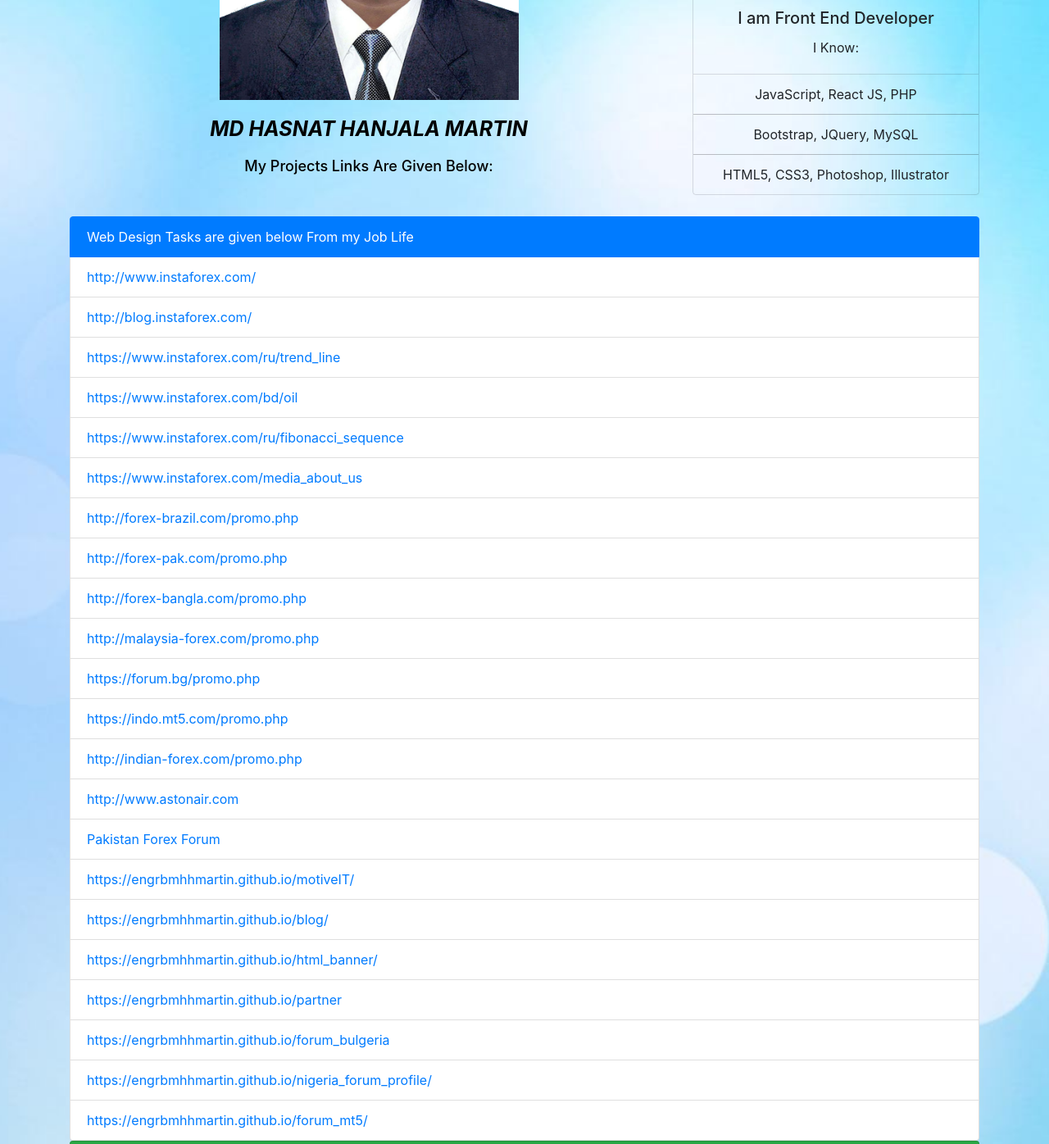
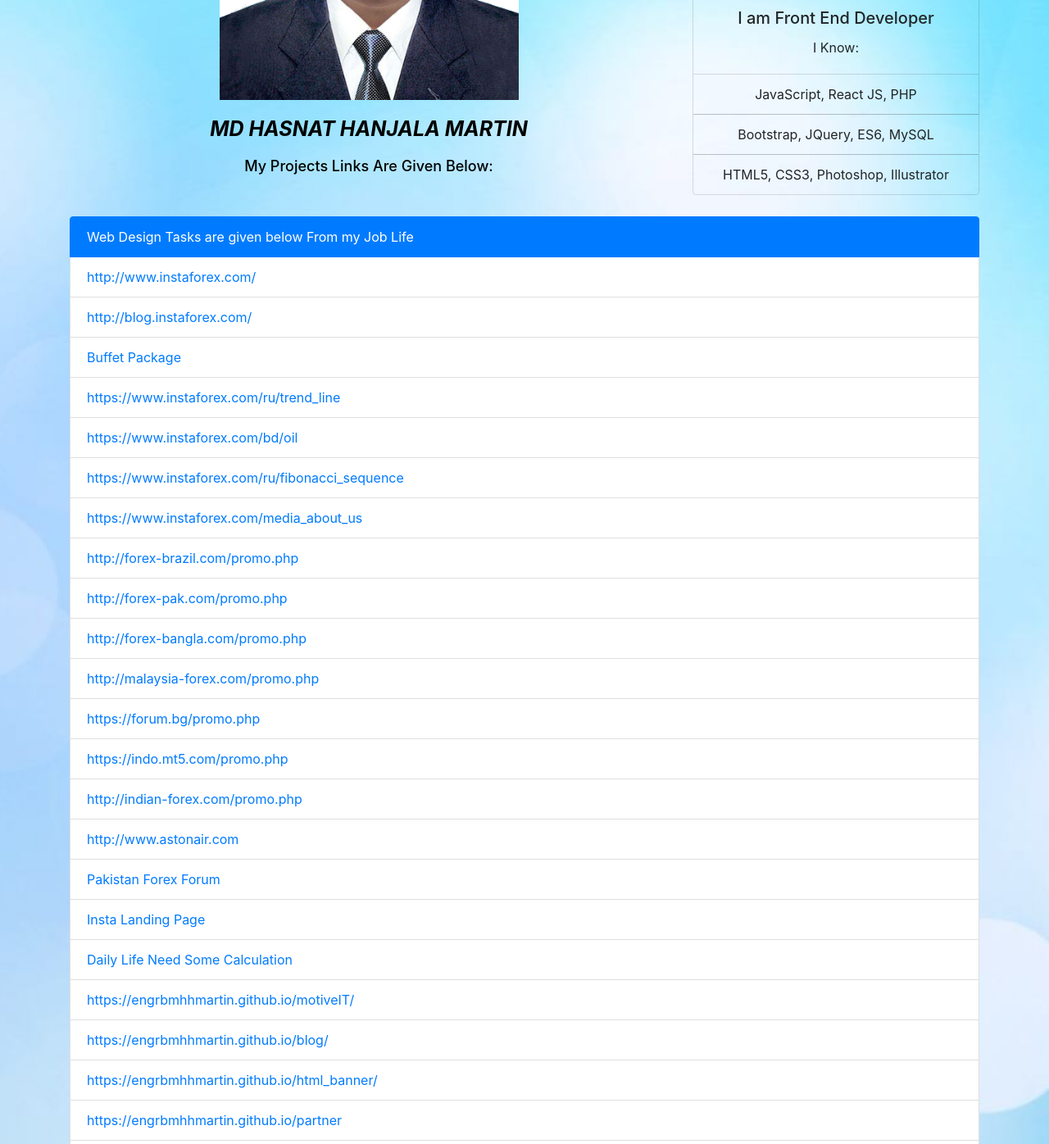
Before and after one commit to bmhhmartin/portfolio_links, a plain HTML site: page index.html in a window 1280 px wide. Shown: the part 400-1796 px from the top of the page at 82% size. Drawn offline with Linux system fonts and the light colour scheme.

Commit message:
Update index.html
Added some links

```diff
--- a/index.html
+++ b/index.html
@@ -35,7 +35,7 @@
                         </div>
                         <ul class="list-group list-group-flush">
                             <li class="list-group-item no text-center">JavaScript, React JS, PHP</li>
-                            <li class="list-group-item no text-center">Bootstrap, JQuery, MySQL</li>
+                            <li class="list-group-item no text-center">Bootstrap, JQuery, ES6, MySQL</li>
                             <li class="list-group-item no text-center">HTML5, CSS3, Photoshop, Illustrator</li>
                         </ul>
                     </div>
@@ -46,6 +46,7 @@
                             <li class="list-group-item active">Web Design Tasks are given below From my Job Life</li>
                             <li class="list-group-item"><a target="_blank" href="http://www.instaforex.com/">http://www.instaforex.com/</a></li>
                             <li class="list-group-item"><a target="_blank" href="http://blog.instaforex.com/">http://blog.instaforex.com/</a></li>
+							<li class="list-group-item"><a target="_blank" href="https://engrbmhhmartin.github.io/buffet_package/">Buffet Package</a></li>
                             <li class="list-group-item"><a target="_blank" href="https://www.instaforex.com/ru/trend_line">https://www.instaforex.com/ru/trend_line</a></li>
                             <li class="list-group-item"><a target="_blank" href="https://www.instaforex.com/bd/oil">https://www.instaforex.com/bd/oil</a></li>
                             <li class="list-group-item"><a target="_blank" href="https://www.instaforex.com/ru/fibonacci_sequence">https://www.instaforex.com/ru/fibonacci_sequence</a></li>
@@ -59,9 +60,10 @@
                             <li class="list-group-item"><a target="_blank" href="http://indian-forex.com/promo.php">http://indian-forex.com/promo.php</a></li>
                             <li class="list-group-item"><a target="_blank" href="http://www.astonair.com">http://www.astonair.com</a></li>
 							<li class="list-group-item"><a target="_blank" href="https://engrbmhhmartin.github.io/pakistan_forex_forum/">Pakistan Forex Forum</a></li>
+							<li class="list-group-item"><a target="_blank" href="https://engrbmhhmartin.github.io/insta_landing/">Insta Landing Page</a></li>
 
 
-
+							<li class="list-group-item"><a target="_blank" href="https://engrbmhhmartin.github.io/daily_calculation/">Daily Life Need Some Calculation</a></li>
                             <li class="list-group-item"><a target="_blank" href="https://engrbmhhmartin.github.io/motiveIT/">https://engrbmhhmartin.github.io/motiveIT/</a></li>
                             <li class="list-group-item"><a target="_blank" href="https://engrbmhhmartin.github.io/blog/">https://engrbmhhmartin.github.io/blog/</a></li>
                             <li class="list-group-item"><a target="_blank" href="https://engrbmhhmartin.github.io/html_banner/">https://engrbmhhmartin.github.io/html_banner/</a></li>
@@ -69,6 +71,7 @@
                             <li class="list-group-item"><a target="_blank" href="https://engrbmhhmartin.github.io/forum_bulgeria">https://engrbmhhmartin.github.io/forum_bulgeria</a></li>
                             <li class="list-group-item"><a target="_blank" href="https://engrbmhhmartin.github.io/nigeria_forum_profile/">https://engrbmhhmartin.github.io/nigeria_forum_profile/</a></li>
                             <li class="list-group-item"><a target="_blank" href="https://engrbmhhmartin.github.io/forum_mt5/">https://engrbmhhmartin.github.io/forum_mt5/</a></li>
+
 
                         </ul>
 
```
